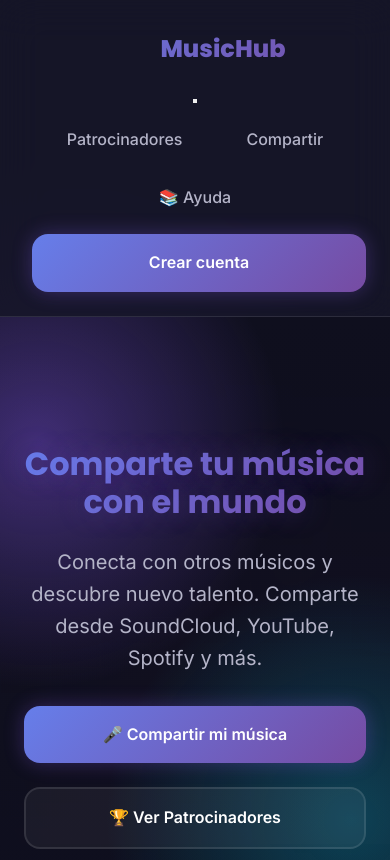
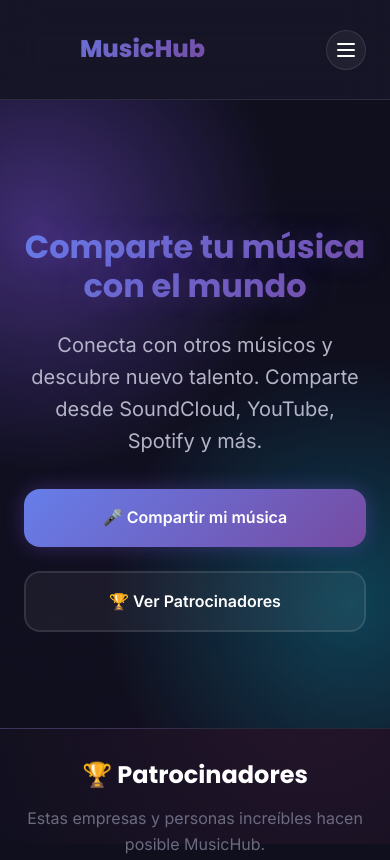
Before and after one commit to EstebanFedericoMansilla/MusicHub, a plain HTML site: page index.html in a window 390 px wide. Shown: the top 860 px of the page. Drawn offline with Linux system fonts and the light colour scheme; no server answers.

Commit message:
Add files via upload

```diff
--- a/styles.css
+++ b/styles.css
@@ -193,6 +193,35 @@ a:hover {
 .logo-icon {
     font-size: 2rem;
     filter: drop-shadow(0 0 10px rgba(139, 92, 246, 0.5));
+}
+
+/* Mobile navigation toggle (hamburger) */
+.menu-toggle {
+    display: none;
+    flex-direction: column;
+    justify-content: center;
+    align-items: center;
+    gap: 4px;
+    width: 40px;
+    height: 40px;
+    border-radius: 999px;
+    border: 1px solid var(--border-color);
+    background: var(--bg-glass);
+    cursor: pointer;
+    transition: background var(--transition-fast), transform var(--transition-fast), box-shadow var(--transition-fast);
+}
+
+.menu-toggle:hover {
+    background: rgba(255, 255, 255, 0.06);
+    transform: translateY(-1px);
+    box-shadow: var(--shadow-sm);
+}
+
+.menu-bar {
+    width: 18px;
+    height: 2px;
+    border-radius: 999px;
+    background: var(--text-primary);
 }
 
 .nav {
@@ -629,23 +658,33 @@ a:hover {
         grid-template-columns: 1fr;
     }
 
+    .menu-toggle {
+        display: flex;
+    }
+
     .header-content {
-        flex-direction: column;
-        text-align: center;
         gap: var(--spacing-sm);
     }
 
-    .logo {
-        justify-content: center;
-        width: 100%;
-        margin-bottom: var(--spacing-xs);
+    .nav {
+        position: absolute;
+        top: 100%;
+        right: 1.5rem;
+        left: 1.5rem;
+        margin-top: var(--spacing-sm);
+        padding: var(--spacing-sm);
+        flex-direction: column;
+        align-items: stretch;
+        gap: var(--spacing-sm);
+        background: var(--bg-card);
+        border-radius: var(--border-radius-lg);
+        border: 1px solid var(--border-color);
+        box-shadow: var(--shadow-lg);
+        display: none;
     }
 
-    .nav {
-        flex-wrap: wrap;
-        justify-content: center;
-        width: 100%;
-        gap: var(--spacing-sm);
+    .nav.nav-open {
+        display: flex;
     }
 
     .hero-cta {
```
